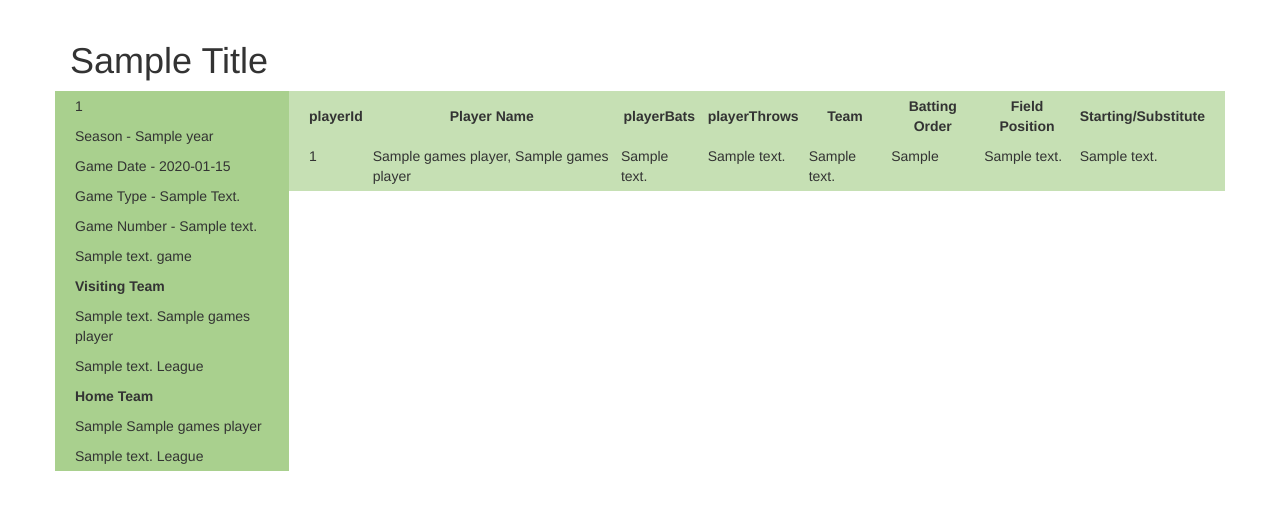
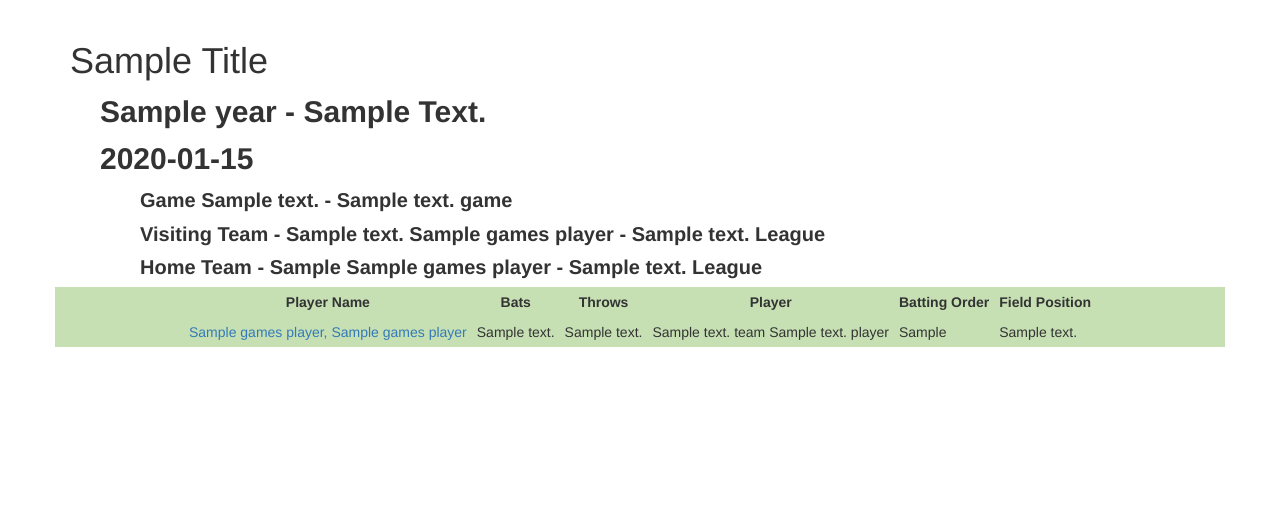
Before and after one commit to msunkist99/2021_play_ball_UI, a Spring app: template src/main/resources/templates/game.html in a window 1280 px wide. Shown: the part 51-561 px from the top of the page. Run offline with Thymeleaf, Linux system fonts and the light colour scheme; the template is opened without the code that fills it: most values are stand-ins (such as "Sample title", 1, 10 or a date in 2020); data that the repository does not hold is empty; some libraries are stand-ins or nearby versions.

Commit message:
the UI clean up begins

```diff
--- a/src/main/resources/static/css/playball.css
+++ b/src/main/resources/static/css/playball.css
@@ -1,14 +1,8 @@
-.leftSide, .rightSide {
-/*    height: 100vh; */
-}
-
 .leftSide {
-    width: 20%;
     background:#a9d08e;
 }
 
 .rightSide {
-    width: 80%;
     background: #c6e0b4;
 }
 
@@ -78,3 +72,15 @@ div.disclaimer {
     text-align: center;
     font-style: italic;
 }
+
+div.queryResultsHeader1 {
+    /*position:   fixed; */
+    margin-left: 30px;
+    font-size: 30px;
+}
+
+div.queryResultsHeader2 {
+    /*position:   fixed; */
+    margin-left: 40px;
+    font-size: 20px;
+}
--- a/src/main/resources/templates/game.html
+++ b/src/main/resources/templates/game.html
@@ -11,80 +11,50 @@
 
     <h1 th:text="${#strings.capitalizeWords(title)}"></h1>
 
-    <div class="row no-gutters">
-        <div class="col-lg-6 leftSide no-gutters">
+    <div class="queryResultsHeader1">
+        <label th:text="${gamesPlayer[0].year} + ' - ' + ${#strings.capitalizeWords(gamesPlayer[0].gameTypeText)}"></label>
+        <br>
+        <label th:text="${gamesPlayer[0].date}"></label>
+        <br>
+        <div class="queryResultsHeader2">
+            <label th:text="'Game ' + ${gamesPlayer[0].gameNumText} + ' - ' + ${gamesPlayer[0].dayNightText} + ' game'"></label>
+            <br>
+            <label th:text="'Visiting Team - ' + ${gamesPlayer[0].visitingTeamCity} + ' ' +${gamesPlayer[0].visitingTeamName} + ' - ' + ${gamesPlayer[0].visitingTeamLeagueText} + ' League'"></label>
+            <br>
+            <label th:text="'Home Team - ' + ${gamesPlayer[0].homeTeamCity} + ' ' +${gamesPlayer[0].homeTeamName} + ' - ' + ${gamesPlayer[0].homeTeamLeagueText} + ' League'"></label>
+            <br>
+        </div>
+    </div>
+
+
+    <div class="row ">
+        <div class="col-lg-12 rightSide no-gutters">
             <table class="centeredTable table-condensed">
                 <tr>
-                    <td th:text="${gamesPlayer[0].gameId}"></td>
-                </tr>
-                <tr>
-                    <td th:text="'Season - ' + ${gamesPlayer[0].year}"></td>
-                </tr>
-                <tr>
-                    <td th:text="'Game Date - ' + ${gamesPlayer[0].date}"></td>
-                </tr>
-                <tr>
-                    <td th:text="'Game Type - ' + ${#strings.capitalizeWords(gamesPlayer[0].gameTypeText)}"></td>
-                </tr>
-                <tr>
-                    <td th:text="'Game Number - ' + ${gamesPlayer[0].gameNumText}"></td>
-                </tr>
-                <tr>
-                    <td th:text="${gamesPlayer[0].dayNightText + ' game'}"></td>
-                </tr>
-                <tr>
-                    <td><strong>Visiting Team</strong></td>
-                </tr>
-                <tr>
-                    <td th:text="${gamesPlayer[0].visitingTeamCity} + ' ' +${gamesPlayer[0].visitingTeamName}"></td>
-                </tr>
-                <tr>
-                    <td th:text="${gamesPlayer[0].visitingTeamLeagueText} + ' League'"></td>
-                </tr>
-                <tr> </tr>
-                <tr> </tr>
-                <tr></tr>
-                <tr>
-                    <td><strong>Home Team</strong></td>
-                </tr>
-                <tr>
-                    <td th:text="${gamesPlayer[0].homeTeamCity} + ' ' + ${gamesPlayer[0].homeTeamName}"></td>
-                </tr>
-                <tr>
-                    <td th:text="${gamesPlayer[0].homeTeamLeagueText} + ' League'"></td>
-                </tr>
-            </table>
-        </div>
+                    <th>Player Name</th>
+                    <th>Bats</th>
+                    <th>Throws</th>
 
-        <div class="col-lg-6 rightSide no-gutters">
-            <table class="centeredTable table-condensed">
-                <tr>
-                    <th>playerId</th>
-                    <th>Player Name</th>
-                    <th>playerBats</th>
-                    <th>playerThrows</th>
-
-                    <th>Team</th>
+                    <th>Player</th>
                     <th>Batting Order</th>
                     <th>Field Position</th>
-                    <th>Starting/Substitute</th>
                 </tr>
 
                 <tr th:each="game : ${gamesPlayer}">
 
-                    <td th:text="${game.playerId }"></td>
-                    <td th:text="${game.playerLastName } + ', ' + ${game.playerFirstName }"></td>
+                    <td><a th:href="@{/playball/gamePlayer(year=${game.year}, gameId='', playerId=${game.playerId}, option='player')}" th:text="${game.playerLastName } + ', ' + ${game.playerFirstName }"/></td>
+
                     <td th:text="${game.playerBatsText }"></td>
                     <td th:text="${game.playerThrowsText }"></td>
 
-                    <td th:text="${game.playerVisitHomeText }"></td>
 
+                    <td th:text="${game.playerVisitHomeText } + ' team ' + ${game.playerStartSubText } + ' player'"></td>
                     <td>
                         <span th:if="${game.playerBattingOrder != 10 and game.playerBattingOrder != 0}" th:text="${game.playerBattingOrder}"></span>
                     </td>
 
                     <td th:text="${game.playerFieldPositionText }"></td>
-                    <td th:text="${game.playerStartSubText }"></td>
+
                 </tr>
             </table>
         </div>
--- a/src/main/resources/templates/queryGamePlayer.html
+++ b/src/main/resources/templates/queryGamePlayer.html
@@ -51,7 +51,7 @@
             </div>
         </div>
 
-        <input type="submit" value="Run Query" />
+        <input type="submit" value="Submit" />
 
         <div th:replace="fragments :: disclaimer">
         </div>
--- a/src/main/resources/templates/queryGameType.html
+++ b/src/main/resources/templates/queryGameType.html
@@ -26,7 +26,7 @@
             </select>
         </div>
 
-        <input type="submit" value="Run Query" />
+        <input type="submit" value="Submit" />
 
         <div th:replace="fragments :: disclaimer">
         </div>
--- a/src/main/resources/templates/queryYear.html
+++ b/src/main/resources/templates/queryYear.html
@@ -21,7 +21,7 @@
             </select>
         </div>
 
-        <input type="submit" value="Run Query" />
+        <input type="submit" value="Submit" />
 
         <div th:replace="fragments :: disclaimer">
         </div>
```
Also changed, not shown: src/main/resources/templates/player.html (+35 -46 lines).
